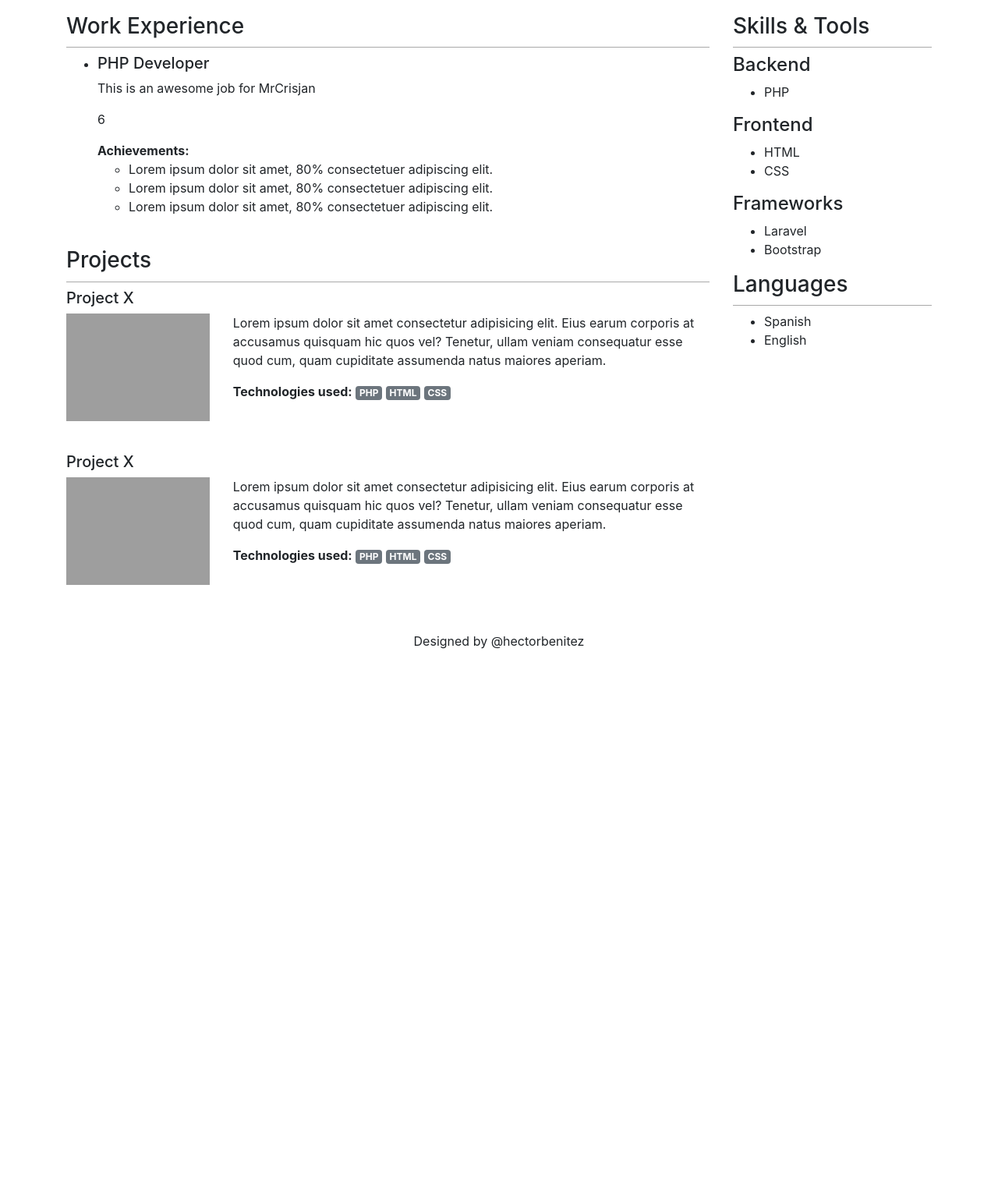
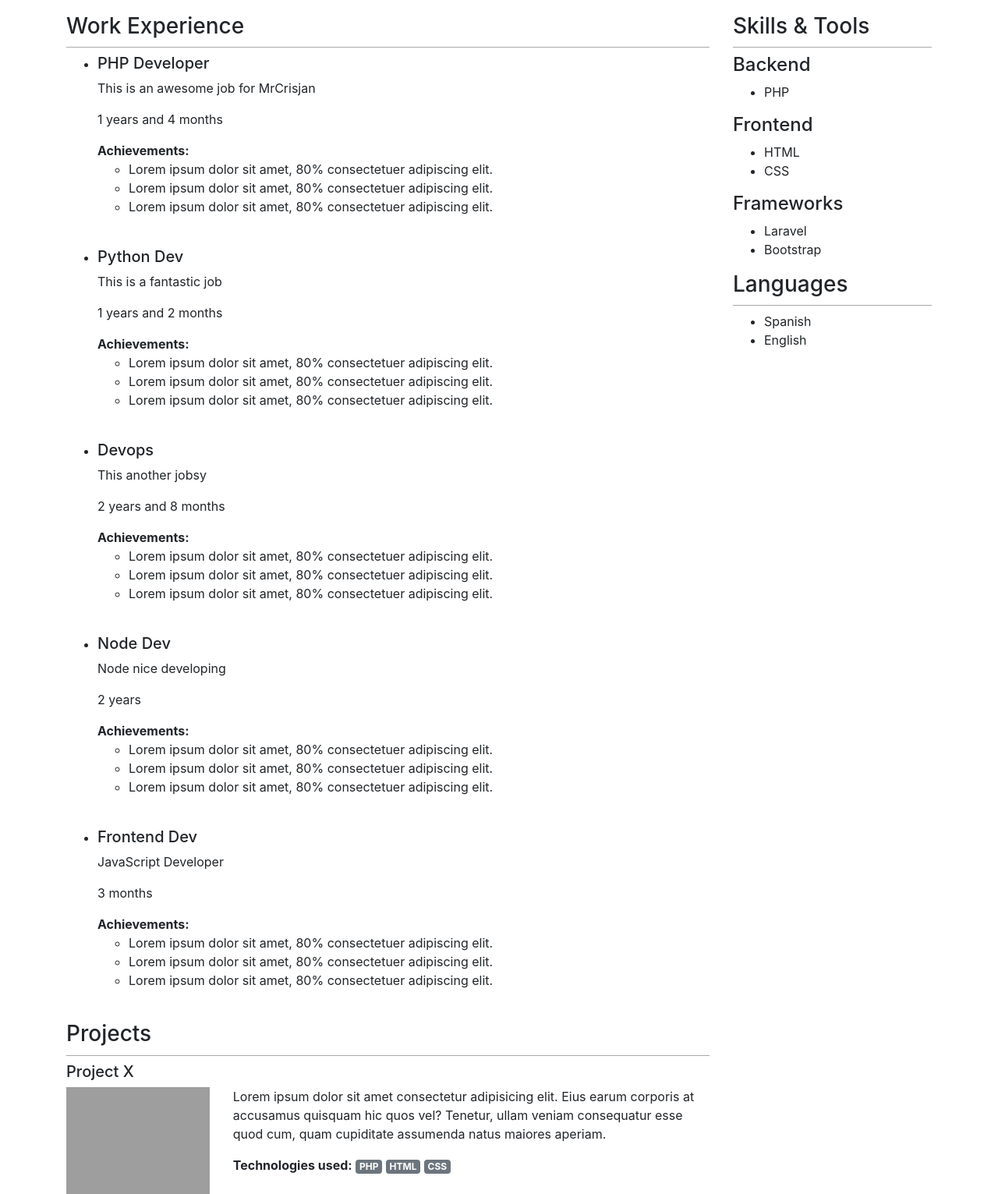
Before and after one commit to mrcrisjan/CursoIntroduccionPHPplatzi, a PHP site: page / in a window 1280 px wide. Shown: the part 479-2010 px from the top of the page at 78% size. Before the commit the page ends 1311 px from the top, so only its background shows below. Run offline with PHP 8.4, Linux system fonts and the light colour scheme; grey boxes are pictures that could not be loaded.

Commit message:
Clase 15 - Ejercicio funciones

```diff
--- a/index.php
+++ b/index.php
@@ -4,26 +4,26 @@ $name = 'Cristian Ladino';
 // $name = 'Cristian ' . $lastName;
 // $name2 = "Cristian $lastName"
 
-$limitMonths = 12;
+$limitMonths = 1000;
 
 $jobs = [
   [
     'title' => 'PHP Developer',
     'description' => 'This is an awesome job for MrCrisjan',
     'visible' => true,
-    'months' => 6,
+    'months' => 16,
   ],
   [
     'title' => 'Python Dev',
     'description' => 'This is a fantastic job',
     'visible' => true,
-    'months' => 7,
+    'months' => 14,
   ],
   [
     'title' => 'Devops',
     'description' => 'This another jobsy',
     'visible' => true,
-    'months' => 3,
+    'months' => 32,
   ],
   [
     'title' => 'Node Dev',
@@ -35,7 +35,7 @@ $jobs = [
     'title' => 'Frontend Dev',
     'description' => 'JavaScript Developer',
     'visible' => true,
-    'months' => 13,
+    'months' => 3,
     ]
 ];
 
@@ -49,8 +49,39 @@ $jobs = [
 //   echo "$var1 es menor que 2...";
 // }
 
+function getDuration($months) {
+  $years = floor($months / 12);
+  $extraMonths = $months % 12;
 
 
+  if ($years < 1) {
+    return "$extraMonths months";
+  }
+  else if ($extraMonths === 0) {
+    return "$years years";
+  }
+  else {
+    return "$years years and $extraMonths months";
+  }
+};
+
+function printJob($job) {
+  if ($job['visible'] == false) {
+    return;
+  }
+  echo   '<li class="work-position">';
+  echo   '<h5>' . $job['title'] . '</h5>';
+  echo   '<p>' . $job['description'] . '</p>';
+  echo   '<p>' . getDuration($job['months']) . '</p>';
+ // echo   '<p>' . $totalMonths . '</p>';
+  echo   '<strong>Achievements:</strong>';
+  echo   '<ul>';
+  echo   '<li>Lorem ipsum dolor sit amet, 80% consectetuer adipiscing elit.</li>';
+  echo   '<li>Lorem ipsum dolor sit amet, 80% consectetuer adipiscing elit.</li>';
+  echo   '<li>Lorem ipsum dolor sit amet, 80% consectetuer adipiscing elit.</li>';
+  echo   '</ul>';
+  echo   '</li>';
+};
 
 ?>
 
@@ -112,20 +143,10 @@ $jobs = [
                 };
 
                 //if ($jobs[$idx]['visible'] ==  true) {
-                if ($jobs[$idx]['visible'] ==  false) {
-                  continue;
-                }
-                echo   '<li class="work-position">';
-                echo   '<h5>' . $jobs[$idx]['title'] . '</h5>';
-                echo   '<p>' . $jobs[$idx]['description'] . '</p>';
-                echo   '<p>' . $totalMonths . '</p>';
-                echo   '<strong>Achievements:</strong>';
-                echo   '<ul>';
-                echo   '<li>Lorem ipsum dolor sit amet, 80% consectetuer adipiscing elit.</li>';
-                echo   '<li>Lorem ipsum dolor sit amet, 80% consectetuer adipiscing elit.</li>';
-                echo   '<li>Lorem ipsum dolor sit amet, 80% consectetuer adipiscing elit.</li>';
-                echo   '</ul>';
-                echo   '</li>';
+                // if ($jobs[$idx]['visible'] ==  false) {
+                //   continue;
+                // }
+               printJob($jobs[$idx]);
               };
               ?>
           </ul>
```
